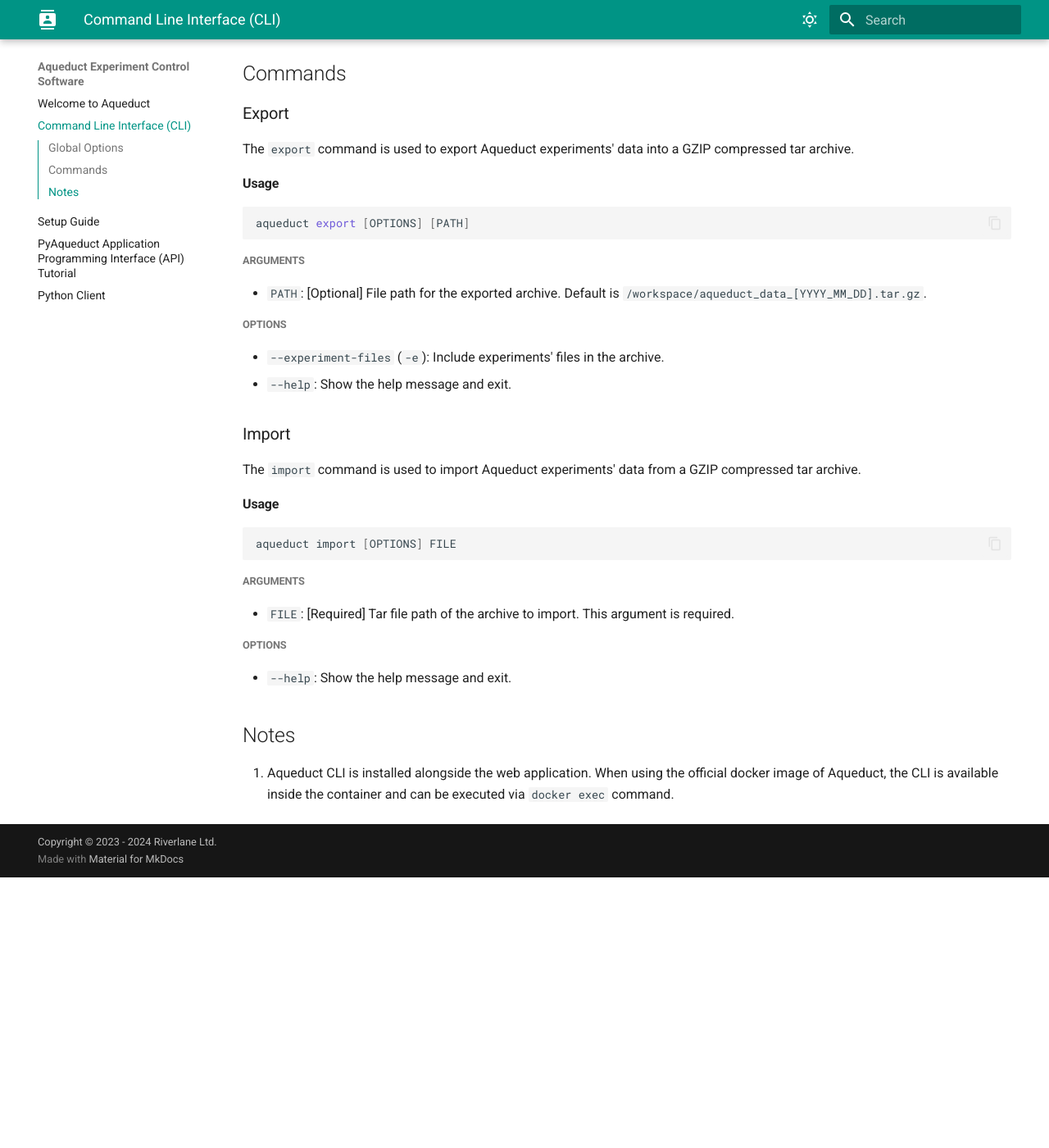
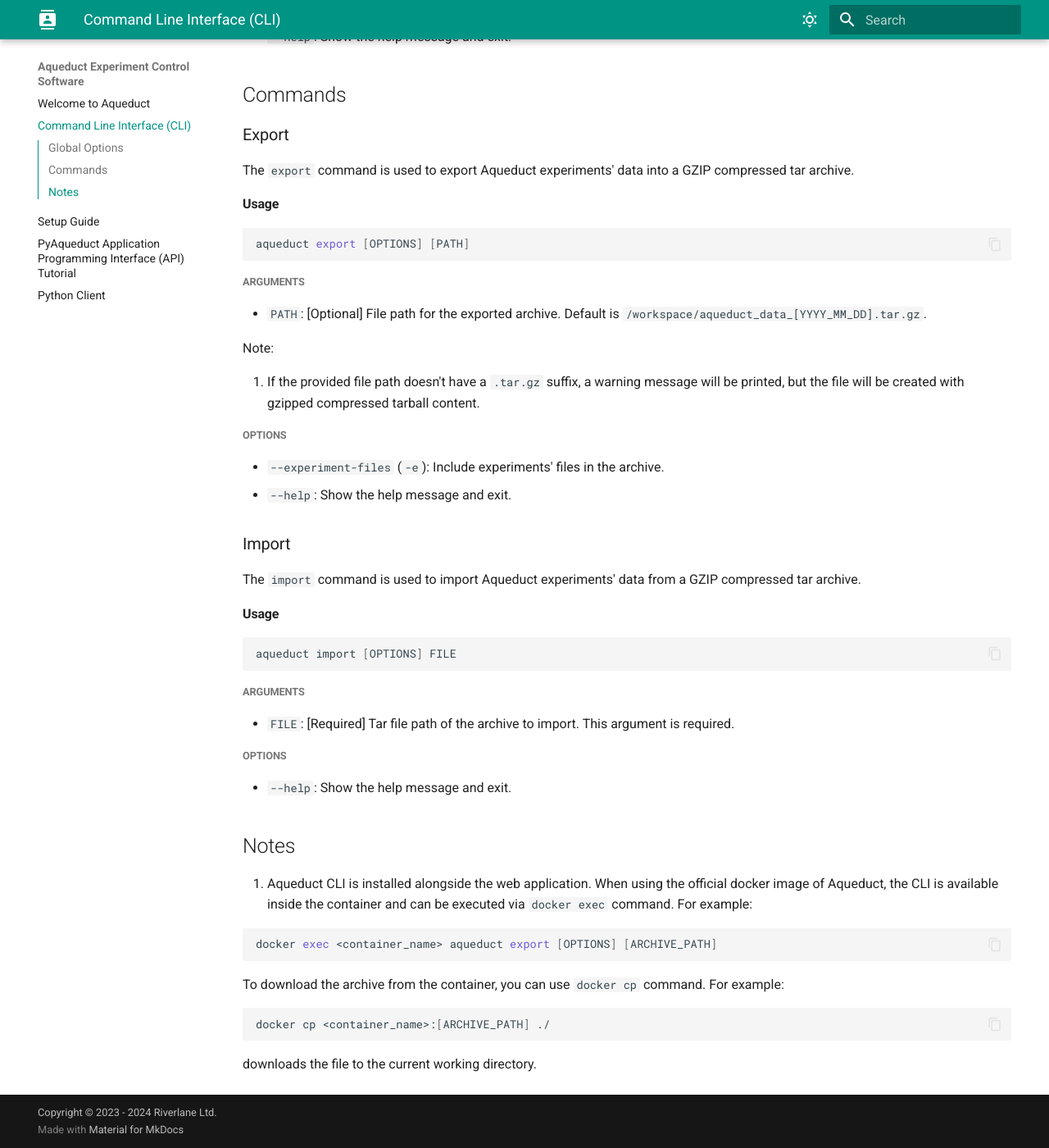
Before and after one commit to AqueductHub/aqueductcore, an MkDocs documentation site: the page built from docs/cli.md, in a window 1280 px wide and 1400 px high, scrolled down 341 px. Shown: the whole window at 82% size. Built offline with MkDocs 1.6.1 and Material for MkDocs 9.7.7, drawn with Linux system fonts in a browser that asks for light colours; the version menu is left out; before the commit the page ends 1411 px from its top, so only the background shows below that; some of the changed text lies outside the part shown.

Commit message:
update cli doc after PR comments.

````diff
--- a/docs/cli.md
+++ b/docs/cli.md
@@ -3,7 +3,7 @@
 summary: Aqueduct CLI for importing and exporting experiments.
 ---
 
-Aqueduct provides its Command Line Interface (CLI) with two main commands: `export` and `import`. These commands are used to export experiments data and files from the current Aqueduct instance into a `.tar.gz` file. This file can be later imported. This document provides a brief overview of how to use the Aqueduct CLI. For each command, it lists the usage, arguments, and options.
+Aqueduct provides its Command Line Interface (CLI), `aqueduct`, with two main commands: `export` and `import`. These commands are used to export experiments data and files from the current Aqueduct instance into a `.tar.gz` file. This file can be later imported. This document provides a brief overview of how to use the Aqueduct CLI. For each command, it lists the usage, arguments, and options.
 
 ## Global Options
 
@@ -24,6 +24,10 @@
 ##### Arguments
 
 - `PATH`: [Optional] File path for the exported archive. Default is `/workspace/aqueduct_data_[YYYY_MM_DD].tar.gz`.
+
+Note:
+
+1. If the provided file path doesn't have a `.tar.gz` suffix, a warning message will be printed, but the file will be created with gzipped compressed tarball content.
 
 ##### Options
 
@@ -50,4 +54,16 @@
 
 ## Notes
 
-1. Aqueduct CLI is installed alongside the web application. When using the official docker image of Aqueduct, the CLI is available inside the container and can be executed via `docker exec` command.
+1. Aqueduct CLI is installed alongside the web application. When using the official docker image of Aqueduct, the CLI is available inside the container and can be executed via `docker exec` command. For example:
+
+   ```sh
+   docker exec <container_name> aqueduct export [OPTIONS] [ARCHIVE_PATH]
+   ```
+
+   To download the archive from the container, you can use `docker cp` command. For example:
+
+   ```sh
+   docker cp <container_name>:[ARCHIVE_PATH] ./
+   ```
+
+   downloads the file to the current working directory.
````
